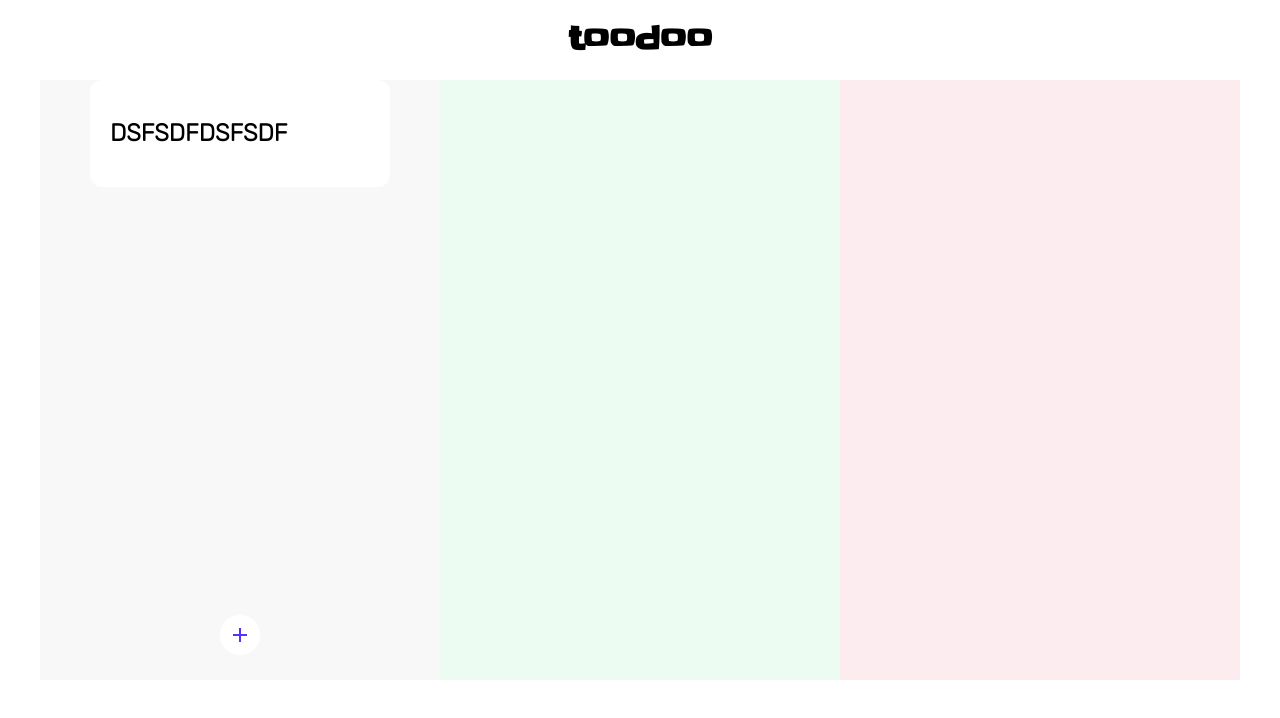
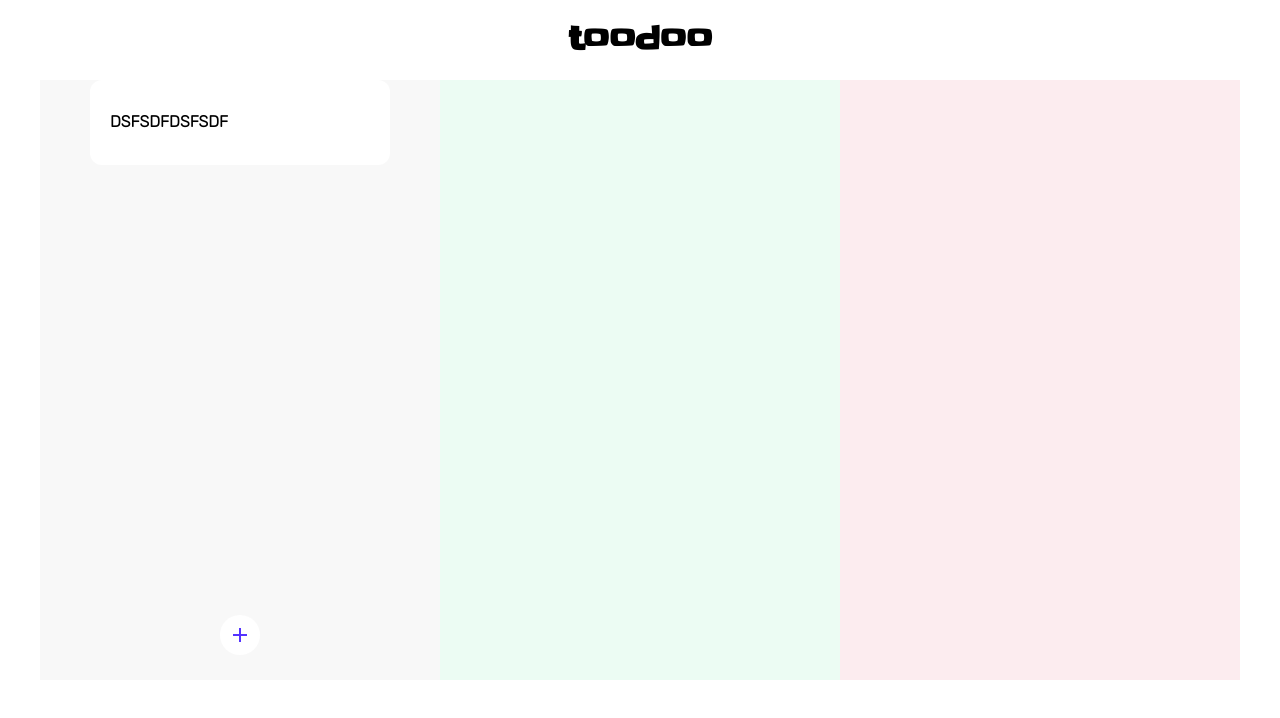
Before and after one commit to Lehano-A/todo, a React (Create React App) app: page / in a window 1280 px wide. Shown: the top 718 px of the page. Built offline with nearby package versions, Linux system fonts and the light colour scheme.

Commit message:
Добавляет обработчик добавления задачи в локальное хранилище

```diff
--- a/src/components/FormNewTask/FormNewTask.tsx
+++ b/src/components/FormNewTask/FormNewTask.tsx
@@ -1,7 +1,8 @@
-import React, { forwardRef, useEffect, useState } from 'react'
+import React, { forwardRef, useState } from 'react'
 import styled from 'styled-components'
 
 import CloseIcon from '../../images/icons/close.svg'
+import ls from '../../utils/localStorage'
 
 const StyledDialog = styled('dialog')`
   position: relative;
@@ -104,9 +105,14 @@ const FormNewTask = forwardRef(function (props, ref: any) {
   function handleCreateNewTask(e: React.FormEvent<HTMLFormElement>) {
     e.preventDefault()
 
+    addNewTaskInLS()
     handleCloseDialog()
   }
 
+  // добавить новую задачу в ЛХ
+  function addNewTaskInLS() {
+    ls.add('tasks', inputsValues)
+  }
   return (
     <StyledDialog ref={ref}>
       <span
--- a/src/components/Main/Task/Task.jsx
+++ b/src/components/Main/Task/Task.tsx
@@ -1,4 +1,4 @@
-import React from 'react'
+import React, { PropsWithChildren } from 'react'
 import styled from 'styled-components'
 
 const StyledTask = styled('div')`
@@ -8,9 +8,11 @@ const StyledTask = styled('div')`
   border-radius: 12px;
 `
 
-const Title = styled('h2')``
+const Title = styled('h2')`
+  font-size: 1rem;
+`
 
-function Task({ children }) {
+function Task({ children }: PropsWithChildren) {
   return (
     <StyledTask>
       <Title>{children}</Title>
```
